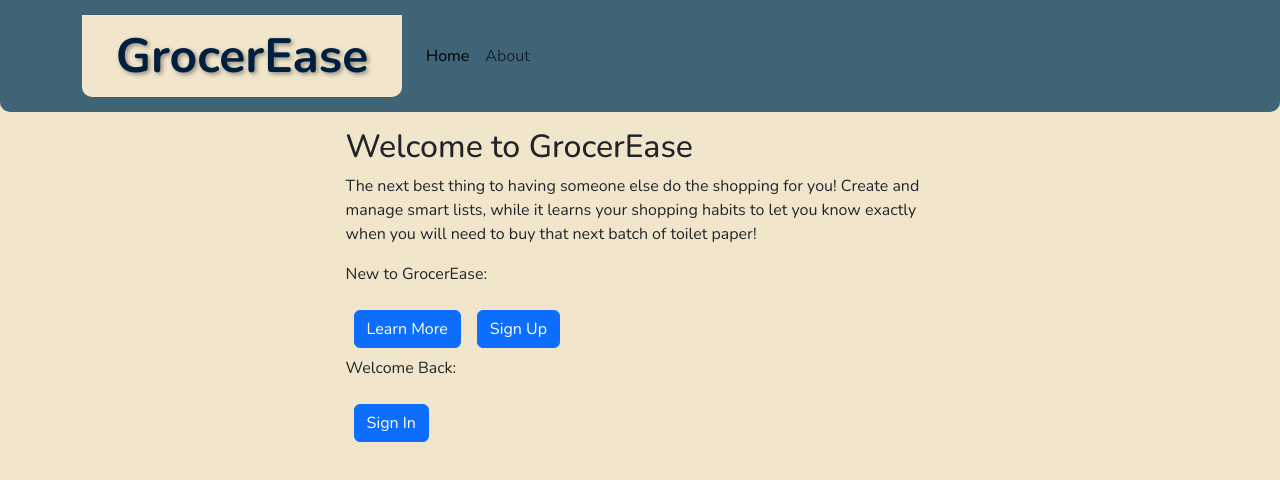
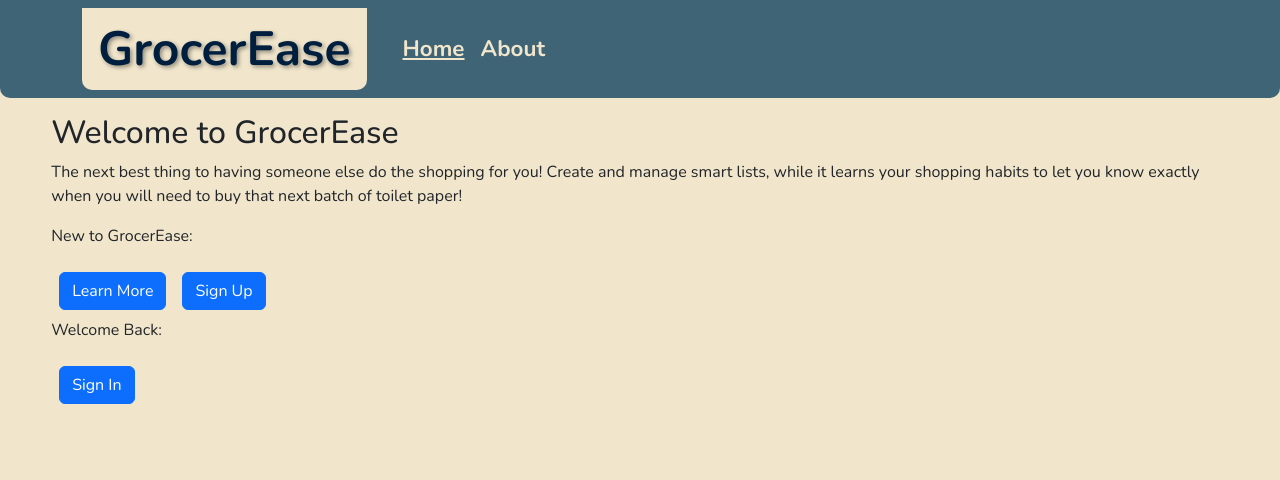
Before and after one commit to the-collab-lab/tcl-77-smart-shopping-list, a React (Vite) app: page / in a window 1280 px wide. Shown: the top 480 px of the page. Built offline with nearby package versions, Linux system fonts and the light colour scheme; no server answers; what io-ts would draw is missing.

Commit message:
getting the hamburger to show on the small screen and the links to be correct color

```diff
--- a/src/components/NavBar.scss
+++ b/src/components/NavBar.scss
@@ -1,40 +1,12 @@
 @import "../styles/variables.scss";
 
-.custom-Nav {
+.navbar {
 	background-color: $primary-blue;
-	padding: 0 1rem;
-	display: flex;
-	flex-direction: row;
-	position: fixed;
 	border-bottom-left-radius: 10px;
 	border-bottom-right-radius: 10px;
-	height: 7rem;
-	width: 100%;
-
-	&__container {
-		display: flex;
-		justify-content: space-between;
-		align-items: center;
-		// width: 100%;
-		height: 7rem;
 }
 
-	&__link {
-		color: $primary-beige;
-		font-size: 1.4em;
-		flex: 0 1 auto;
-		line-height: 1;
-		padding: 0.8rem;
-		text-align: center;
-		text-underline-offset: 0.1em;
-
-		&.active {
-			text-decoration-thickness: 0.22em;
-			text-underline-offset: 0.1em;
-		}
-	}
-
-	&__brand {
+.navbar-brand {
 	font-size: 3rem !important;
 	font-weight: bolder;
 	color: $secondary-blue !important;
@@ -47,4 +19,22 @@
 
 	text-shadow: 2px 2px 4px rgba(0, 0, 0, 0.4);
 }
+.navbar .nav-link {
+	color: $primary-beige;
+	font-weight: bolder;
+	font-size: 1.4em;
+	flex: 0 1 auto;
+	line-height: 1;
+	padding: 0.8rem;
+	text-align: center;
+	text-underline-offset: 0.1em;
+
+	&.active {
+		text-decoration: underline;
+		color: $primary-beige !important;
 	}
+
+	&:hover {
+		color: $secondary-blue;
+	}
+}
--- a/src/components/authenticated/AuthenticatedNavBar.tsx
+++ b/src/components/authenticated/AuthenticatedNavBar.tsx
@@ -9,24 +9,23 @@ import "../NavBar.scss";
 
 export function AuthenticatedNavBar() {
 	return (
-		<Navbar className="Nav">
-			<Container className="Nav-container">
+		<Navbar expand="lg">
+			<Container>
 				<Navbar.Brand as={NavLink} to="/">
 					GrocerEase
 				</Navbar.Brand>
-				<Nav.Link as={NavLink} to="/" className="Nav-link" aria-label="Home">
-					Home
-				</Nav.Link>
-
-				<Nav.Link
-					as={NavLink}
-					to="/manage-list"
-					className="Nav-link"
-					aria-label="Manage List"
-				>
-					Manage List
-				</Nav.Link>
-				<SignOutButton />
+				<Navbar.Toggle aria-controls="basic-navbar-nav" />
+				<Navbar.Collapse>
+					<Nav>
+						<Nav.Link as={NavLink} to="/" aria-label="Home">
+							Home
+						</Nav.Link>
+						<Nav.Link as={NavLink} to="/manage-list" aria-label="Manage List">
+							Manage List
+						</Nav.Link>
+						<SignOutButton />
+					</Nav>
+				</Navbar.Collapse>
 			</Container>
 		</Navbar>
 	);
--- a/src/components/unauthenticated/UnauthenticatedNavBar.tsx
+++ b/src/components/unauthenticated/UnauthenticatedNavBar.tsx
@@ -8,33 +8,25 @@ import "../NavBar.scss";
 
 export function UnauthenticatedNavBar() {
 	return (
-		<Navbar className="custom-Nav">
-			<Container className="custom-Nav__container">
-				<Navbar.Brand as={NavLink} to="/" className="custom-Nav__brand">
+		<Navbar expand="lg">
+			<Container>
+				<Navbar.Brand as={NavLink} to="/">
 					GrocerEase
 				</Navbar.Brand>
+				<Container>
 					<Navbar.Toggle aria-controls="basic-navbar-nav" />
 					<Navbar.Collapse id="basic-navbar-nav">
 						<Nav className="me-auto">
-						<Nav.Link
-							as={NavLink}
-							to="/"
-							className="custom-Nav__link"
-							aria-label="Home"
-						>
+							<Nav.Link as={NavLink} to="/" aria-label="Home">
 								Home
 							</Nav.Link>
-						<Nav.Link
-							as={NavLink}
-							to="/about"
-							className="custom-Nav__link"
-							aria-label="About"
-						>
+							<Nav.Link as={NavLink} to="/about" aria-label="About">
 								About
 							</Nav.Link>
 						</Nav>
 					</Navbar.Collapse>
 				</Container>
+			</Container>
 		</Navbar>
 	);
 }
--- a/src/views/Layout.scss
+++ b/src/views/Layout.scss
@@ -17,15 +17,14 @@
 	}
 
 	&-header {
-		padding-bottom: max(env(safe-area-inset-top), 1rem);
 		// text-align: center;
 	}
 
 	&-main {
-		margin: 0 auto;
+		margin: 1rem auto;
 		padding-block: 0;
 		padding-block-end: 6.26rem;
-		width: min(72ch, 100%);
+		width: auto;
 		height: 100dvh;
 	}
 }
```
Lines whose indentation alone changed are shown as unchanged.
